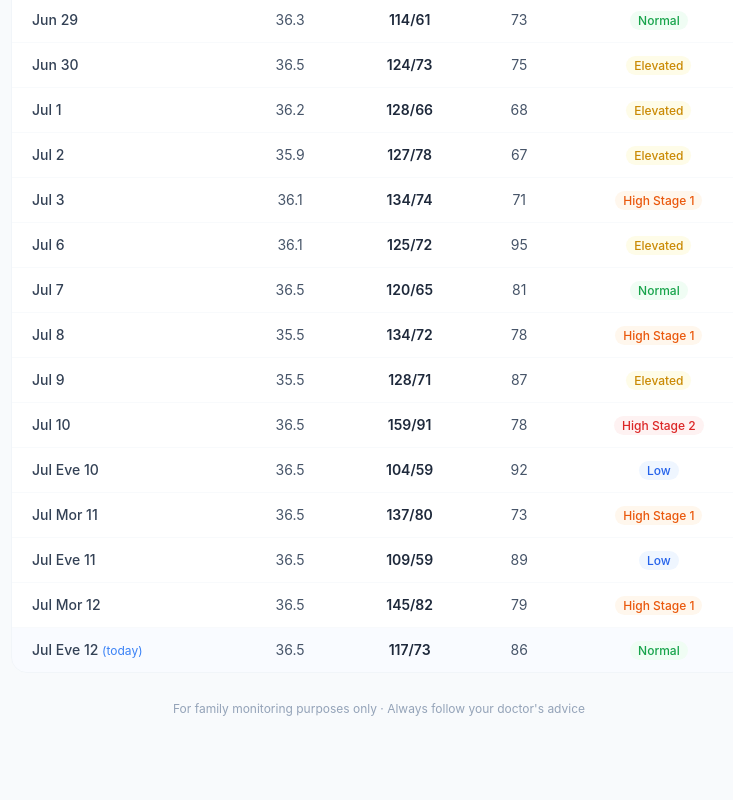
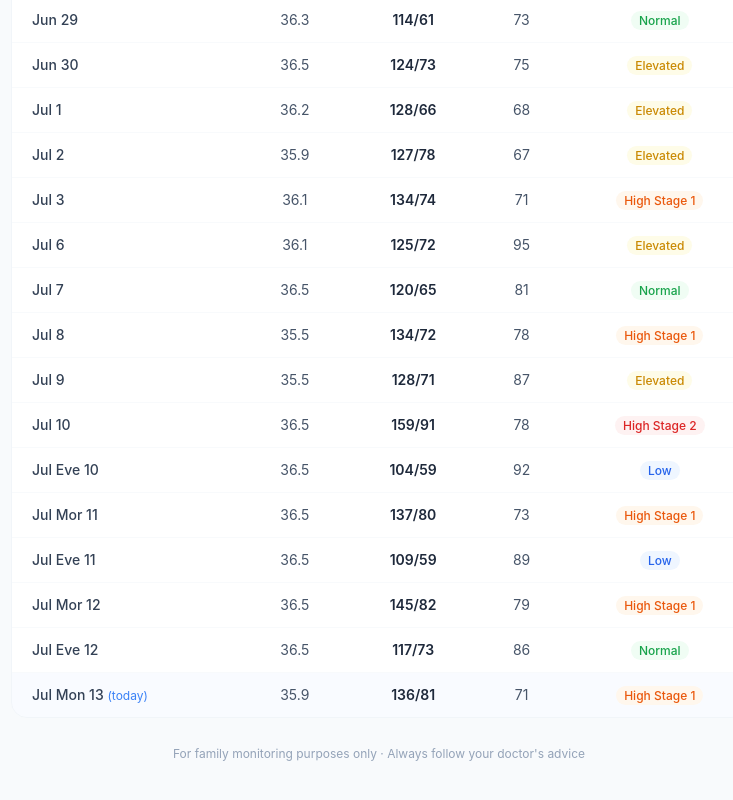
Before and after one commit to kbn4191/kalu-health-tracker, a Next.js app: page / in a window 1280 px wide. Shown: the part 1236-2036 px from the top of the page, without its empty margins (261-994 px from the left). Built offline with nearby package versions, Linux system fonts and the light colour scheme.

Commit message:
Jul Mon 13

```diff
--- a/app/page.tsx
+++ b/app/page.tsx
@@ -90,13 +90,21 @@ const vitals = [
     dia: 82,
     pulse: 79,
   },
-   {
+  {
     day: "Sun  12",
     date: "Jul Eve 12",
     temp: 36.5,
     sys: 117,
     dia: 73,
     pulse: 86,
+  },
+  {
+    day: "Mon  13",
+    date: "Jul Mon 13",
+    temp: 35.9,
+    sys: 136,
+    dia: 81,
+    pulse: 71,
   },
 ];
 
```
